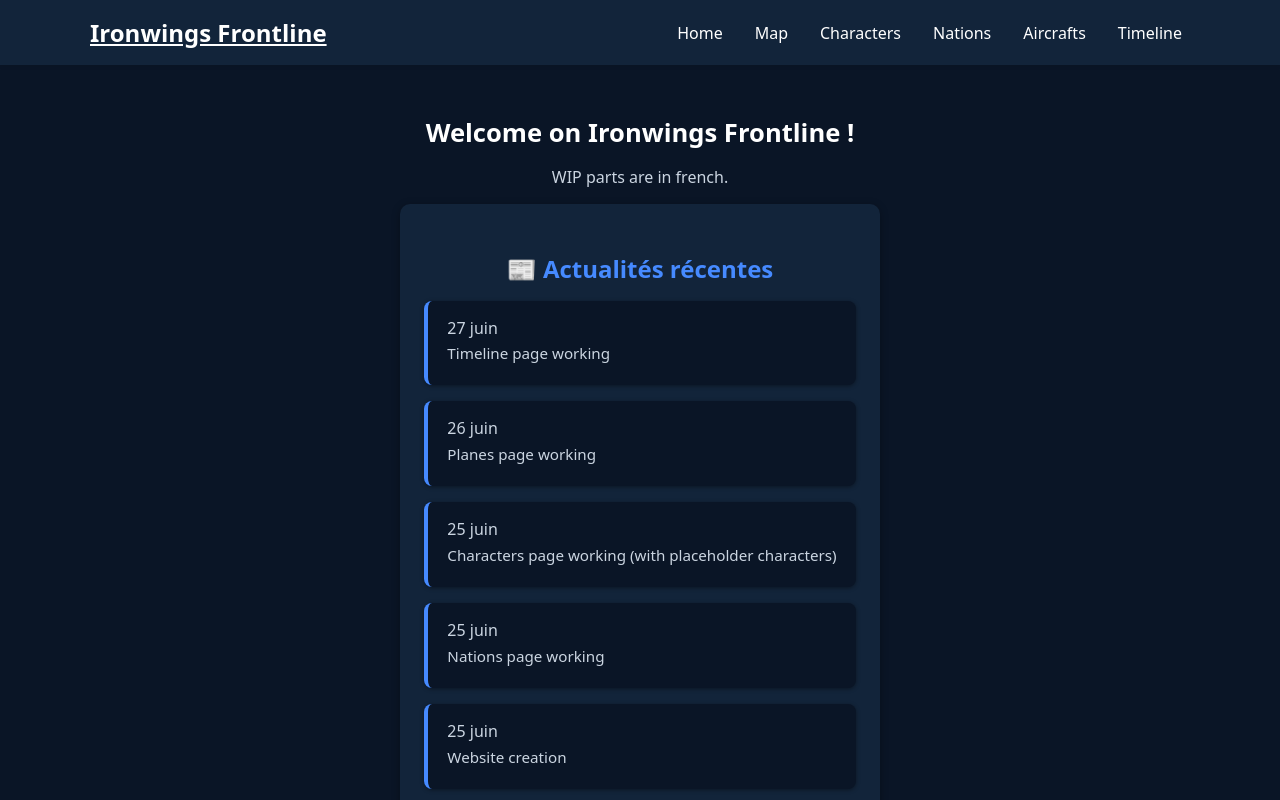
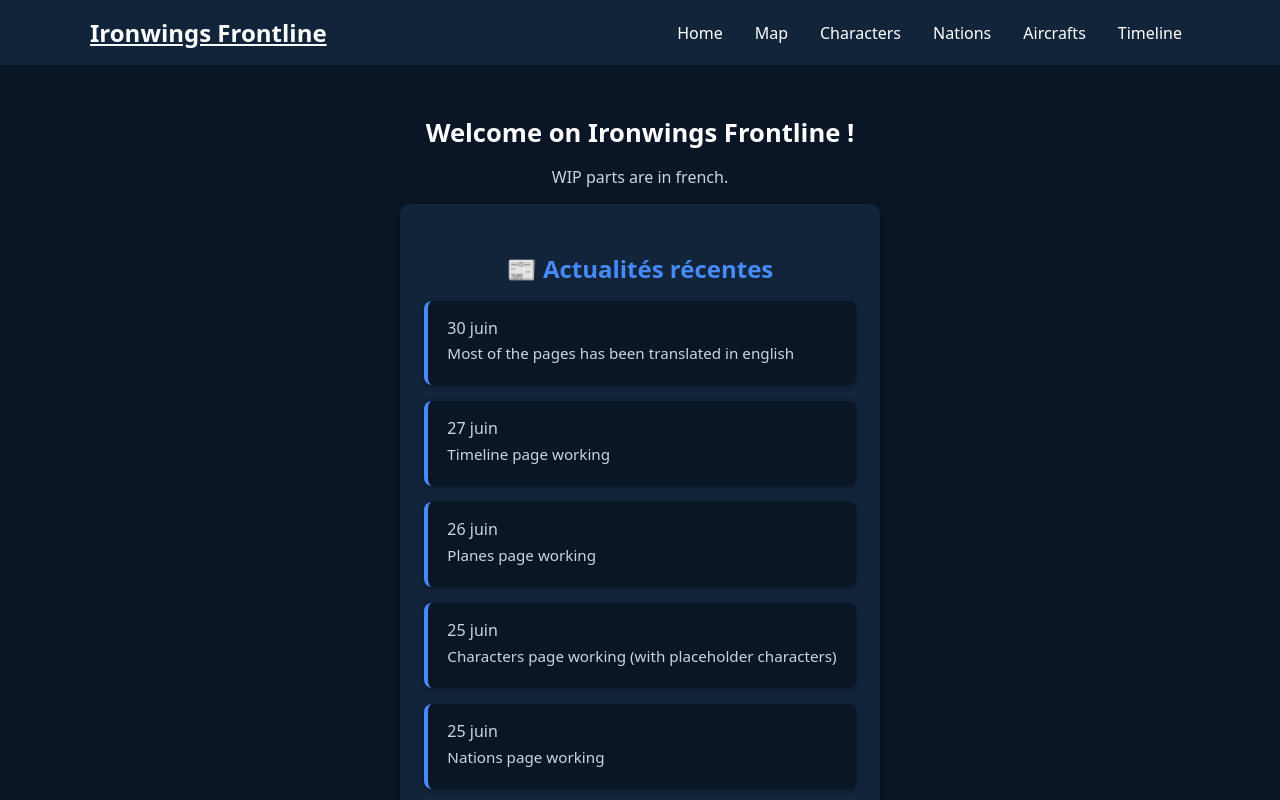
Before and after one commit to NeokoWorld/ironwing-frontline, a React (Vite) app: page / in a window 1280 px wide. Shown: the top 800 px of the page. Built offline with nearby package versions, Linux system fonts and the light colour scheme.

Commit message:
feant: new news

```diff
--- a/src/pages/Home.tsx
+++ b/src/pages/Home.tsx
@@ -1,5 +1,6 @@
 export default function Home() {
   const news = [
+    { date: '30 juin', content: 'Most of the pages has been translated in english' },
     { date: '27 juin', content: 'Timeline page working' },
     { date: '26 juin', content: 'Planes page working' },
     { date: '25 juin', content: 'Characters page working (with placeholder characters)' },
```
